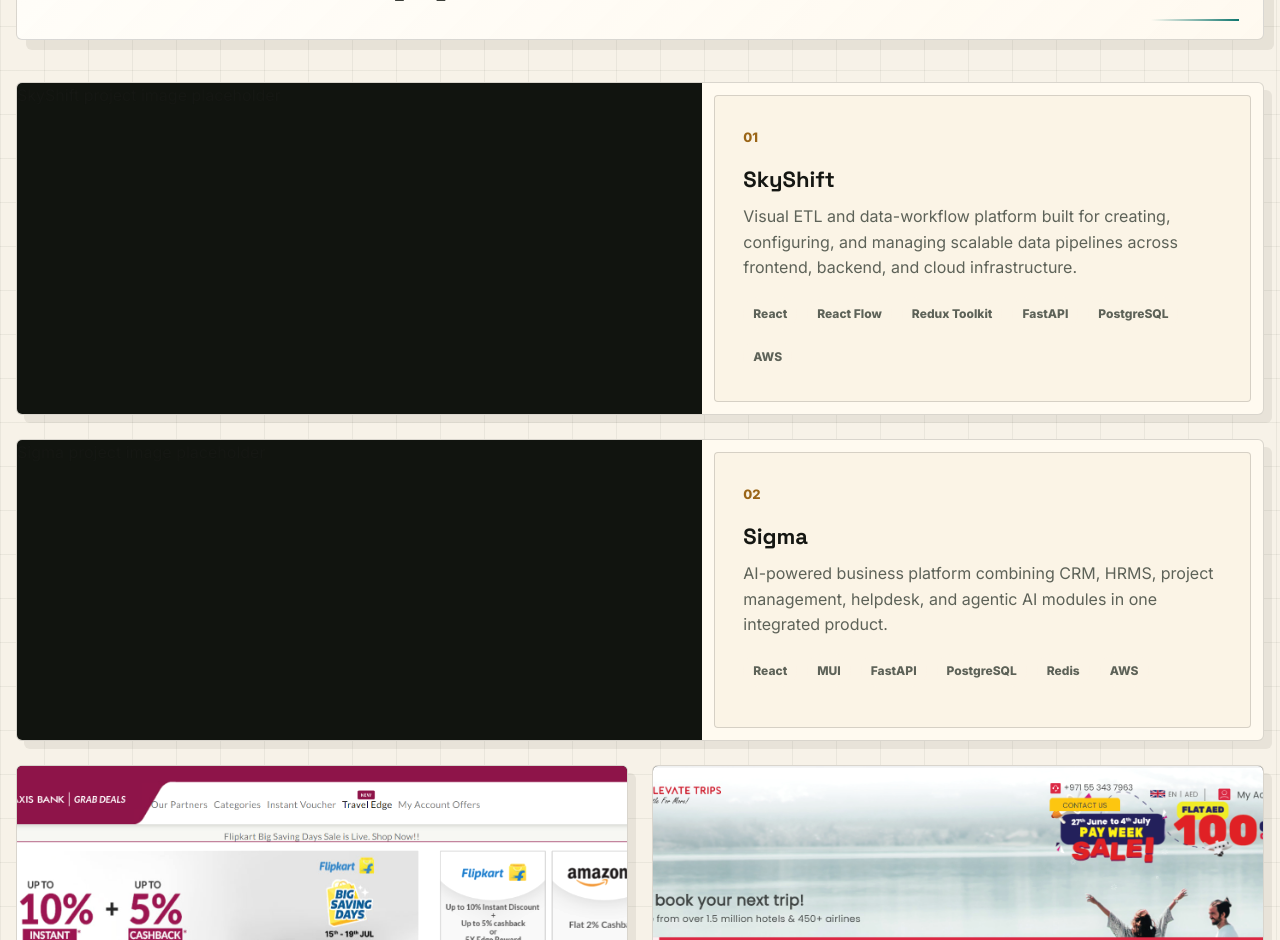
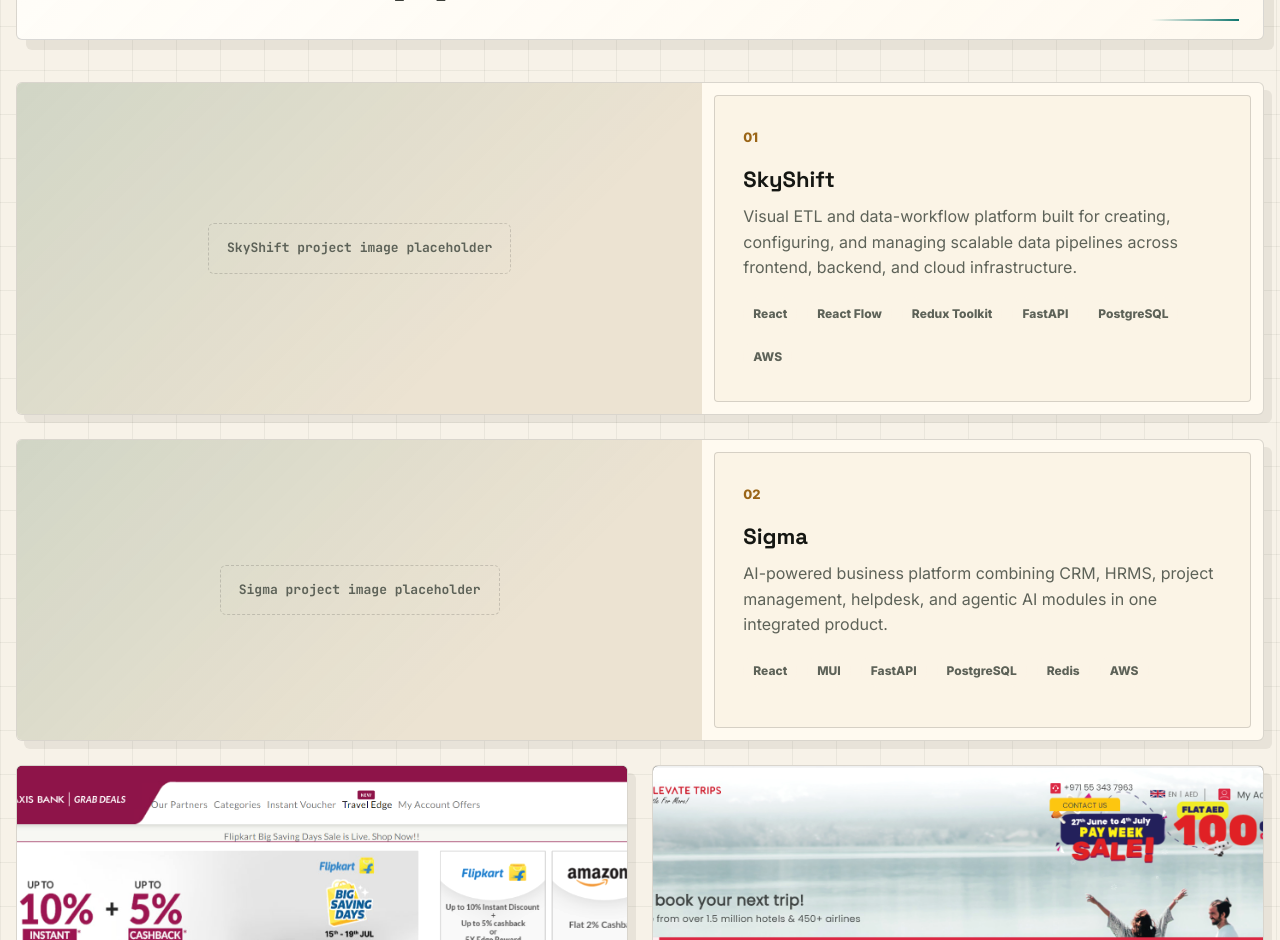
Before and after one commit to vishal590/portfolio, a plain HTML site: page index.html in a window 1280 px wide. Shown: the part 8070-9010 px from the top of the page. Drawn offline with Linux system fonts and the light colour scheme.

Commit message:
Update style.css

```diff
--- a/style.css
+++ b/style.css
@@ -943,6 +943,26 @@ h3,
   overflow: hidden;
 }
 
+.project-image-placeholder {
+  display: grid;
+  place-items: center;
+  padding: 28px;
+  background:
+    linear-gradient(135deg, var(--accent-soft), transparent 70%),
+    var(--surface-soft);
+  color: var(--muted);
+  text-align: center;
+}
+
+.project-image-placeholder span {
+  padding: 14px 18px;
+  border: 1px dashed var(--line);
+  border-radius: 6px;
+  font-family: var(--font-code);
+  font-size: 13px;
+  font-weight: 700;
+}
+
 .project-image img {
   width: 100%;
   height: 100%;
```
